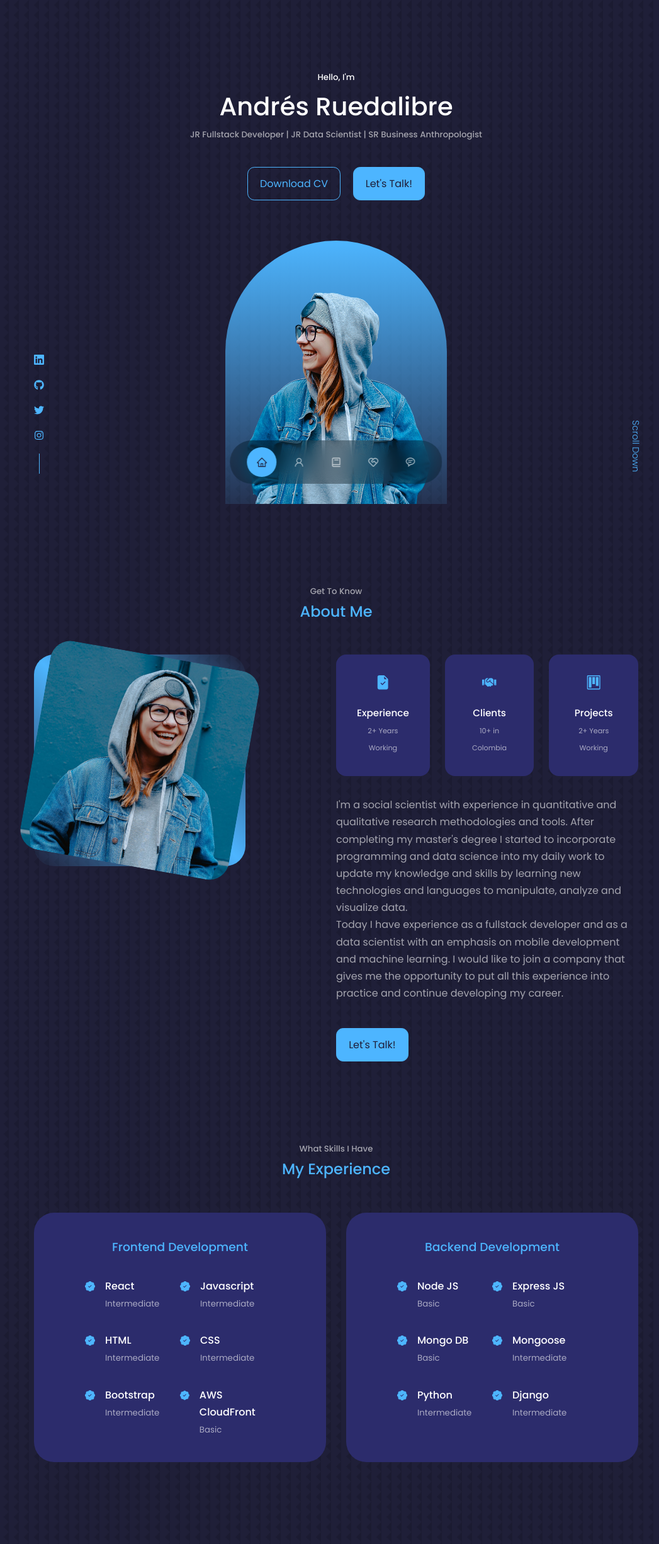
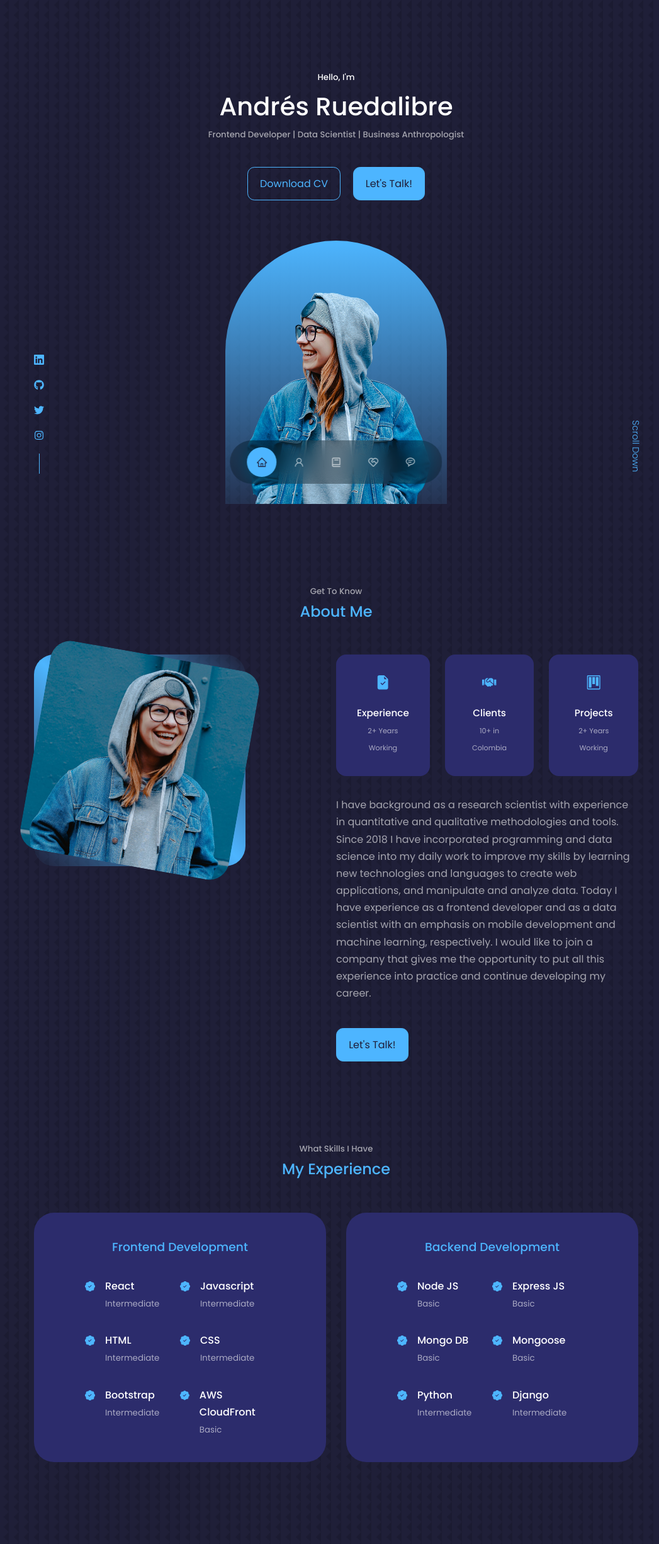
Before and after one commit to ruedalibre/react-portfolio-website, a React (Create React App) app: page / in a window 1280 px wide. Shown: the top 2451 px of the page at 63% size, without its empty margins (106-1153 px from the left). Built offline with nearby package versions, Linux system fonts and the light colour scheme.

Commit message:
last improvements

```diff
--- a/src/components/about/About.jsx
+++ b/src/components/about/About.jsx
@@ -39,7 +39,8 @@ const About = () => {
             </article>
           </div>
 
-          <p>I'm a social scientist with experience in quantitative and qualitative research methodologies and tools. After completing my master's degree I started to incorporate programming and data science into my daily work to update my knowledge and skills by learning new technologies and languages to manipulate, analyze and visualize data. <br/> Today I have experience as a fullstack developer and as a data scientist with an emphasis on mobile development and machine learning. I would like to join a company that gives me the opportunity to put all this experience into practice and continue developing my career.
+          <p>I have background as a research scientist with experience in quantitative and qualitative methodologies and tools. Since 2018 I have incorporated programming and data science into my daily work to improve my skills by learning new technologies and languages to create web applications, and manipulate and analyze data. Today I have experience as a frontend developer and as a data scientist with an emphasis on mobile development and machine learning, respectively. I would like to join a company that gives me the opportunity to put all this experience into practice and continue developing my career.
+
           </p>
 
           <a href="#contact" className='btn btn-primary'>Let's Talk!</a>
--- a/src/components/experience/Experience.jsx
+++ b/src/components/experience/Experience.jsx
@@ -86,7 +86,7 @@ const Experience = () => {
               <BsFillPatchCheckFill className='experience__details-icon'/>
               <div>
                 <h4>Mongoose</h4>
-                <small className='text-light'>Intermediate</small>
+                <small className='text-light'>Basic</small>
               </div>
             </article>
             <article className='experience__details'>
--- a/src/components/header/Header.jsx
+++ b/src/components/header/Header.jsx
@@ -10,7 +10,7 @@ const Header = () => {
       <div className="container header__container">
         <h5>Hello, I'm</h5>
         <h1>Andrés Ruedalibre</h1>
-        <h5 className="text-light">JR Fullstack Developer | JR Data Scientist | SR Business Anthropologist</h5>
+        <h5 className="text-light">Frontend Developer | Data Scientist | Business Anthropologist</h5>
         <CTA/>
         <HeaderSocials/>
 
```
